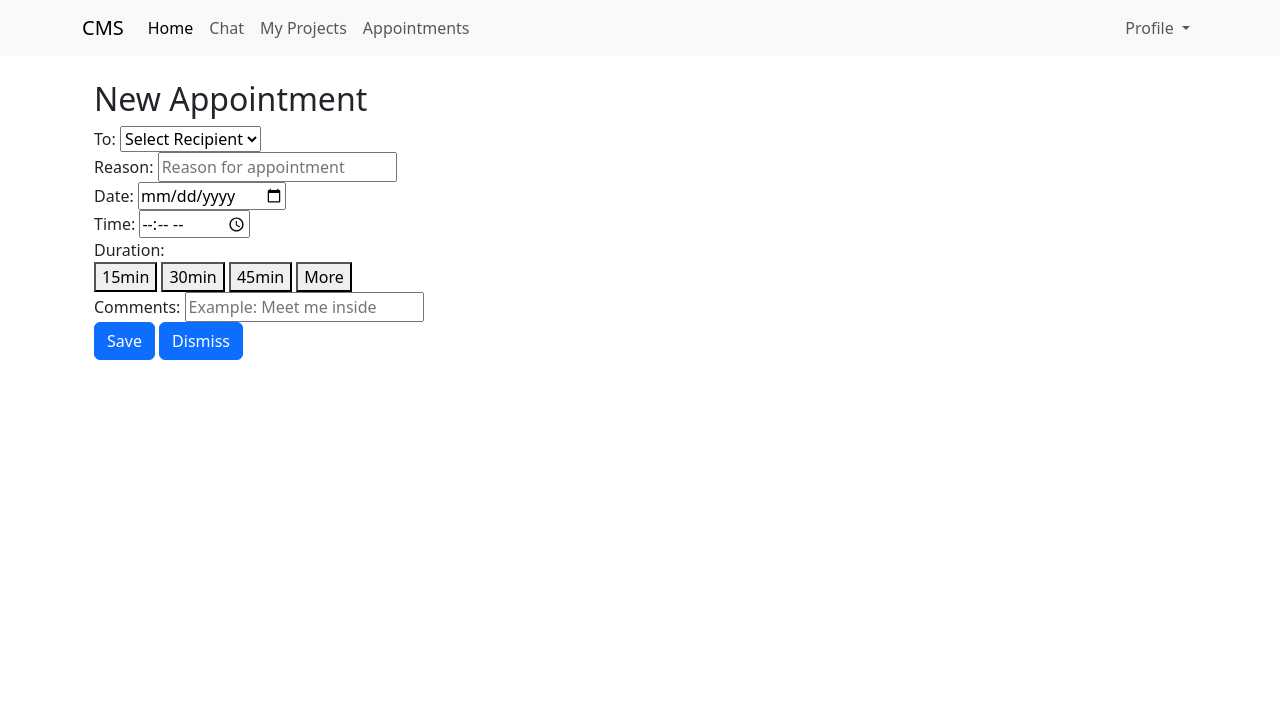
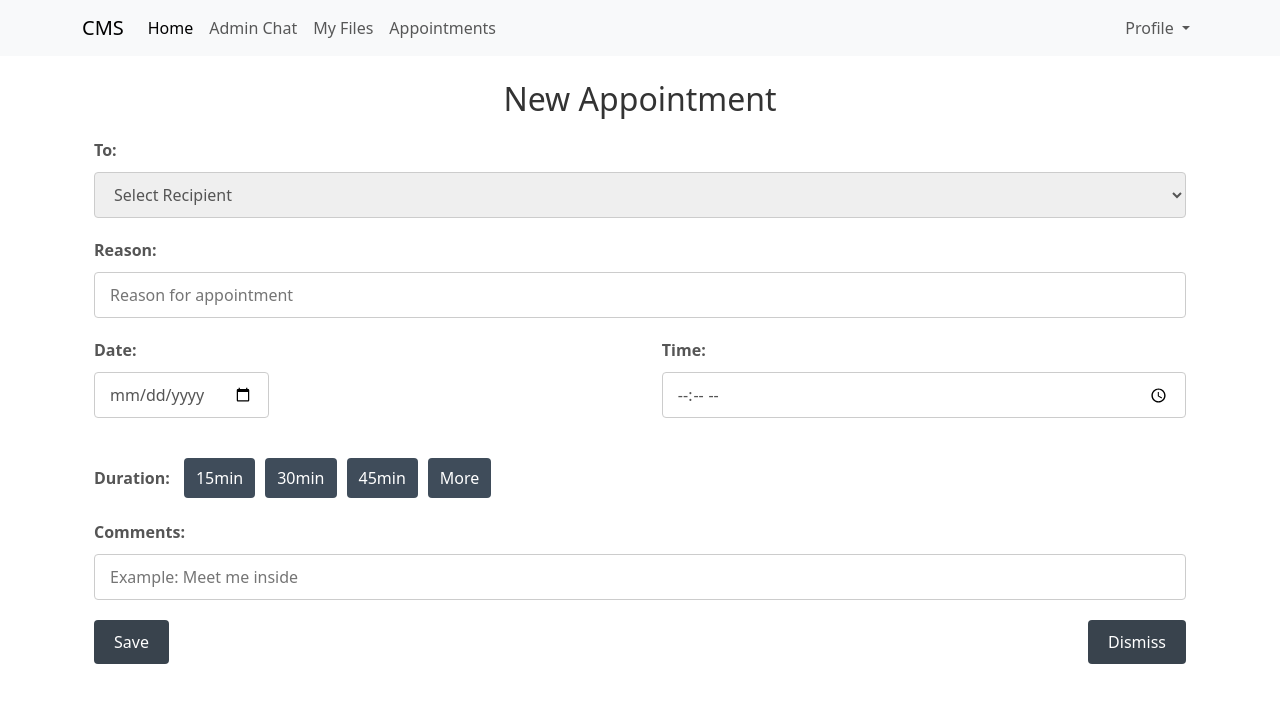
Before and after one commit to Tony-gh123/CS50_Final_Project, a Django app: page /new_apt/ in a window 1280 px wide. Shown: the top 703 px of the page. Run offline with Django 4.2, Linux system fonts and the light colour scheme; the visitor is signed in with stand-in values (Sample User, id 1); data comes from the database, SQL or seed files in the repository; some libraries are stand-ins or nearby versions.

Commit message:
final bug fixes

```diff
--- /dev/null
+++ b/main/static/main/css/new_apt.css
@@ -0,0 +1,96 @@
+
+.title {
+    text-align: center;
+    color: #333;
+    margin-bottom: 20px;
+}
+
+.new-appointment-form {
+    width: 100%;
+}
+
+.form-group,
+.form-group-inline {
+    margin-bottom: 20px;
+}
+
+.form-group-inline {
+    display: flex;
+    justify-content: space-between;
+}
+
+.form-group label,
+.form-group-inline label {
+    display: block;
+    margin-bottom: 10px;
+    color: #555;
+    font-weight: bold;
+}
+
+input[type="text"],
+input[type="date"],
+input[type="time"],
+select {
+    width: 100%;
+    padding: 10px 15px;
+    border: 1px solid #ccc;
+    border-radius: 4px;
+    font-size: 16px;
+    color: #555;
+}
+
+.info-time {
+    width: 48%;  /* Adjust according to your preference */
+}
+
+.duration-buttons label {
+    display: inline-block;
+    margin-right: 10px;
+}
+
+.duration-options {
+    display: inline-flex;
+    gap: 10px;
+}
+
+.btn-duration {
+    padding: 8px 12px;
+    border: none;
+    border-radius: 4px;
+    background-color: #3f4c5a;
+    color: #fff;
+    cursor: pointer;
+    transition: background-color 0.3s ease;
+}
+
+.btn-duration:hover {
+    background-color: #94c8ff;
+}
+
+.new-actions {
+    display: flex;
+    justify-content: space-between;
+    gap: 10px;
+}
+
+.btn {
+    padding: 10px 20px;
+    border: none;
+    border-radius: 4px;
+    font-size: 16px;
+    cursor: pointer;
+    transition: background-color 0.3s ease;
+}
+
+.btn.btn-primary {
+    background-color: #39434d;
+    color: #fff;
+}
+
+.btn.btn-primary:hover {
+    background-color: #5f85ae;
+}
+
+.btn-duration.selected {
+    background-color: #94c8ff;
+}
--- a/main/static/main/js/new_apt.js
+++ b/main/static/main/js/new_apt.js
@@ -10,6 +10,14 @@ durationButtons.forEach(button => {
     button.addEventListener('click', function() {
         const duration = this.getAttribute('data-duration');
 
+        // Remove 'selected' class from all buttons
+        durationButtons.forEach(btn => {
+            btn.classList.remove('selected');
+        });
+
+        // Add 'selected' class to the clicked button
+        this.classList.add('selected');
+
         // Set value to the hidden input
         document.getElementById('duration').value = duration;
     })
--- a/main/templates/main/chat.html
+++ b/main/templates/main/chat.html
@@ -3,11 +3,9 @@
 
 {% block title %}PDF Helper | Chat{% endblock %}
 
-<!--
 {% block more_css %}
 <link rel="stylesheet" type="text/css" href="{% static 'main/css/chat.css' %}">
 {% endblock %}
--->
 
 {% block content %}
 <h1 class="mb-4">Chat</h1>
--- a/main/templates/main/land.html
+++ b/main/templates/main/land.html
@@ -34,11 +34,17 @@
                         <a class="nav-link active" aria-current="page" href="/home/">Home</a>
                     </li>
                     {% if user.is_authenticated %}
+                    {% if user.is_staff %}
+                        <li class="nav-item">
+                            <a class="nav-link" href="/admin_chat/">Admin Chat</a>
+                        </li>
+                    {% else %}
+                        <li class="nav-item">
+                            <a class="nav-link" href="/chat/">Chat</a>
+                        </li>
+                    {% endif %}
                     <li class="nav-item">
-                        <a class="nav-link" href="/chat/">Chat</a>
-                    </li>
-                    <li class="nav-item">
-                        <a class="nav-link" href="/file_upload/">My Projects</a>
+                        <a class="nav-link" href="/file_upload/">My Files</a>
                     </li>
                     <li class="nav-item">
                         <a class="nav-link" href="/calendar/">Appointments</a>
--- a/main/views/appointments.py
+++ b/main/views/appointments.py
@@ -79,6 +79,7 @@ def new_apt(request):
                     appointment.user = request.user
                     appointment.admin = recipient
                 appointment.save()
+                return redirect('calendar')
             else:
                 print("Invalid Form")
                 print("Form Errors:", form.errors)
```
Also changed, not shown: main/static/main/css/calendar.css (added, +85 -0 lines), main/static/main/css/file_upload.css (added, +68 -0 lines), main/templates/main/admin_chat.html (+33 -17 lines), main/templates/main/calendar.html (+6 -4 lines).
